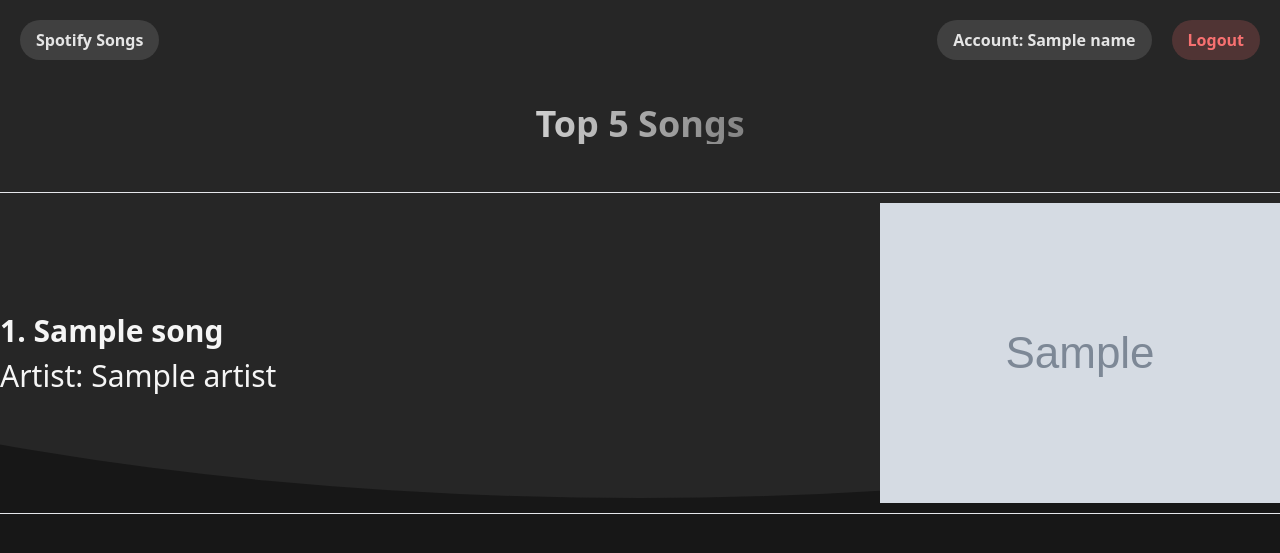
After one commit to mcpolandm/388J_final, a Flask app: template p4/flask_app/templates/top_songs.html in a window 1280 px wide; the page is wider, and only the part inside the window is pictured. The commit adds this page. Shown: the top 553 px of that part. Run offline with Flask 2, Linux system fonts and the light colour scheme; the template is opened without the code that fills it: most values are stand-ins (such as "Sample title", 1, 10 or a date in 2020); grey boxes marked "Sample" are stand-in pictures.

Commit message:
adding top 5 songs for current user

```diff
--- a/p4/flask_app/movies/routes.py
+++ b/p4/flask_app/movies/routes.py
@@ -22,7 +22,7 @@ app.config['SECRET_KEY'] = os.urandom(64)
 client_id = '5817050472aa40e488cfe5e5d80dd6be'
 client_secret = 'a6327884a1fd428683b2e5ec2ebfa3d8'
 redirect_uri = 'http://localhost:5000/callback'
-scope = 'playlist-read-private'
+scope = ['user-top-read']
 
 cache_handler = FlaskSessionCacheHandler(session)
 sp_oauth = SpotifyOAuth(
@@ -31,7 +31,7 @@ sp_oauth = SpotifyOAuth(
     redirect_uri=redirect_uri,
     scope=scope,
     cache_handler=cache_handler,
-    show_dialog=True
+    show_dialog=True,
 )
 sp = Spotify(auth_manager=sp_oauth)
 spotify_client = None
@@ -71,6 +71,17 @@ def index():
 
     return render_template("index.html", form=form, name=sp.me()["display_name"], auth_url=sp_oauth.get_authorize_url())
 
+@albums.route("/top-songs", methods=["GET"])
+def top_songs():
+    top_songs = sp.current_user_top_tracks(5)
+    top_songs = list(map(lambda x: {
+        "name": x["name"],
+        "artist": x["artists"][0]["name"],
+        "image": x["album"]["images"][0]["url"]
+
+    }, top_songs["items"]))
+
+    return render_template("top_songs.html", top_songs=top_songs, name=sp.me()["display_name"], auth_url=sp_oauth.get_authorize_url())
 
 @albums.route("/search-results/<query>", methods=["GET"])
 def query_results(query):
--- a/p4/flask_app/static/compiled.css
+++ b/p4/flask_app/static/compiled.css
@@ -1450,3 +1450,25 @@ html {
     width: 33.333333%;
   }
 }
+
+.songs-container {
+  display:table;
+  width:100%;
+  height:auto;
+  margin:10px 0px;
+  hr {
+    color: red;
+  }
+}
+
+.songs-container .text {
+  display:table-cell;
+  height:100%;
+  vertical-align:middle;
+  font-size: 30px;
+}
+
+.songs-container img {
+  display:block;
+  float:right;
+}
--- a/p4/flask_app/templates/header.html
+++ b/p4/flask_app/templates/header.html
@@ -5,7 +5,7 @@
         <span class="block sm:hidden">Home</span>
     </a>
     <div class="flex">
-        <span class="my-5 mr-5 ml-0 navlink">Account: {{name}}</span>
+        <a class="my-5 mr-5 ml-0 navlink" href="{{ url_for('albums.top_songs') }}">Account: {{name}}</a>
         <a class="my-5 mr-5 ml-0 navlink !bg-red-400/20 hover:!bg-red-500/50 !text-red-400 hover:!text-red-300" href="{{ auth_url }}">Logout</a>
     </div>
 </nav>
--- /dev/null
+++ b/p4/flask_app/templates/top_songs.html
@@ -0,0 +1,17 @@
+{% extends "header.html" %} {% block content %}
+<div class="main-container">
+  <div class="decoration-main-container"><div class="decoration-main"></div></div>
+  <h2 class="main-title"> Top 5 Songs </h2>
+  <hr>
+  {% for song in top_songs %}
+    <div class="songs-container">
+        <div class="text">
+            <div style="font-weight: 700;">{{loop.index}}. {{song.name}}</div>
+            <div>Artist: {{song.artist}}</div>
+        </div>
+        <img src="{{song.image}}" width="400">
+    </div>
+    <hr>
+  {% endfor %}
+</div>
+{% endblock %}
```
Also changed, not shown: p4/flask_app/client.py (line endings or trailing spaces).
